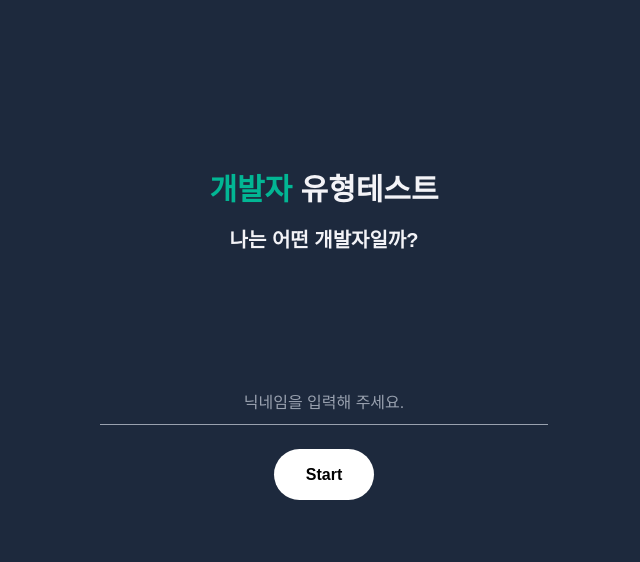
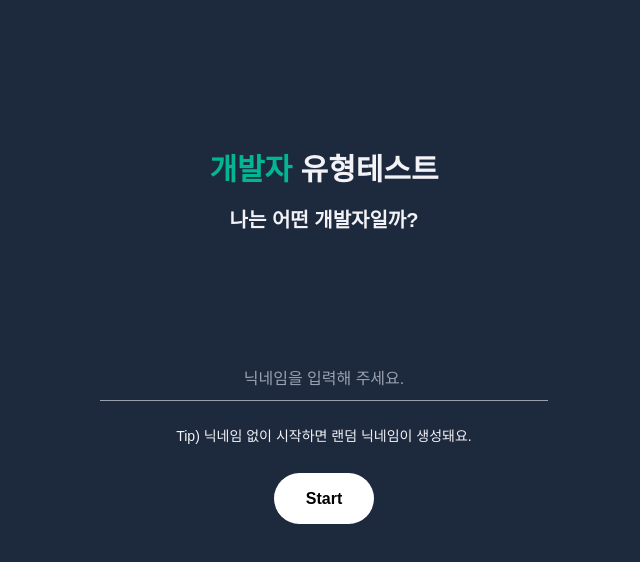
Before and after one commit to nijuy/dev-type-test, a Next.js app: page / in a window 1280 px wide. Shown: the top 562 px of the page, without its empty margins (316-956 px from the left). Built offline with nearby package versions, Linux system fonts and the light colour scheme.

Commit message:
chore: 랜덤 닉네임 생성 후 바로 페이지 이동
+ 하단 문구 추가로 닉네임 입력 없이 바로 페이지 이동해도 어색하지 않도록 함

```diff
--- a/src/app/page.tsx
+++ b/src/app/page.tsx
@@ -8,11 +8,10 @@ export default function HomePage() {
 
   const handleStart = () => {
     const input = document.getElementById('nickname-input') as HTMLInputElement;
-    const nickname = input?.value.trim();
+    let nickname = input?.value.trim();
 
     if (!nickname) {
-      input.value = generateNickname();
-      return;
+      nickname = generateNickname();
     }
 
     localStorage.setItem('nickname', nickname);
@@ -21,8 +20,8 @@ export default function HomePage() {
 
   return (
     <div className="container flex h-dvh flex-col items-center">
-      <main className="text-foreground flex h-[calc(100%-11rem)] w-full max-w-md flex-col justify-between space-y-10 py-6 text-center">
-        <div className="mt-10 text-3xl leading-[4rem] font-bold">
+      <main className="text-foreground flex h-[calc(100%-11rem)] w-full max-w-md flex-col justify-between space-y-10 text-center">
+        <div className="my-11 text-3xl leading-16 font-bold">
           <p>
             <span className="text-primary">개발자 </span>
             유형테스트
@@ -36,6 +35,9 @@ export default function HomePage() {
             placeholder="닉네임을 입력해 주세요."
             className="focus:ring-primary w-full border-b border-gray-400 bg-transparent px-4 py-2 text-center placeholder-gray-400 focus:ring-2 focus:outline-none"
           />
+          <p className="text-sm">
+            Tip) 닉네임 없이 시작하면 랜덤 닉네임이 생성돼요.
+          </p>
           <button
             onClick={handleStart}
             className="rounded-full bg-white px-8 py-3 font-semibold text-black transition hover:bg-gray-200"
```
